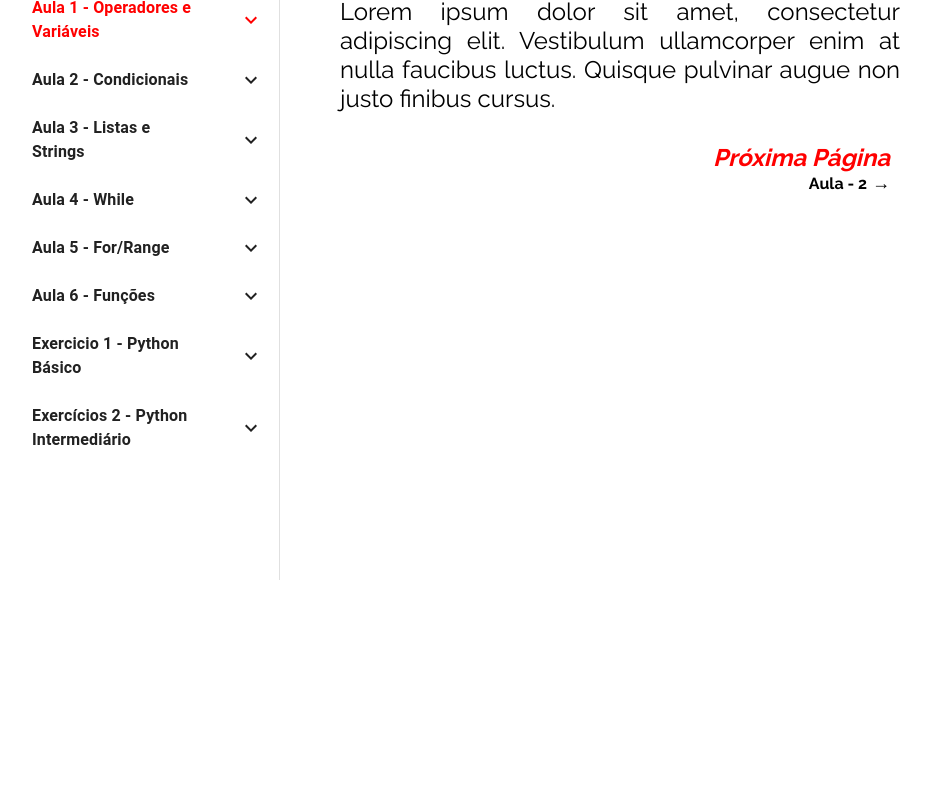
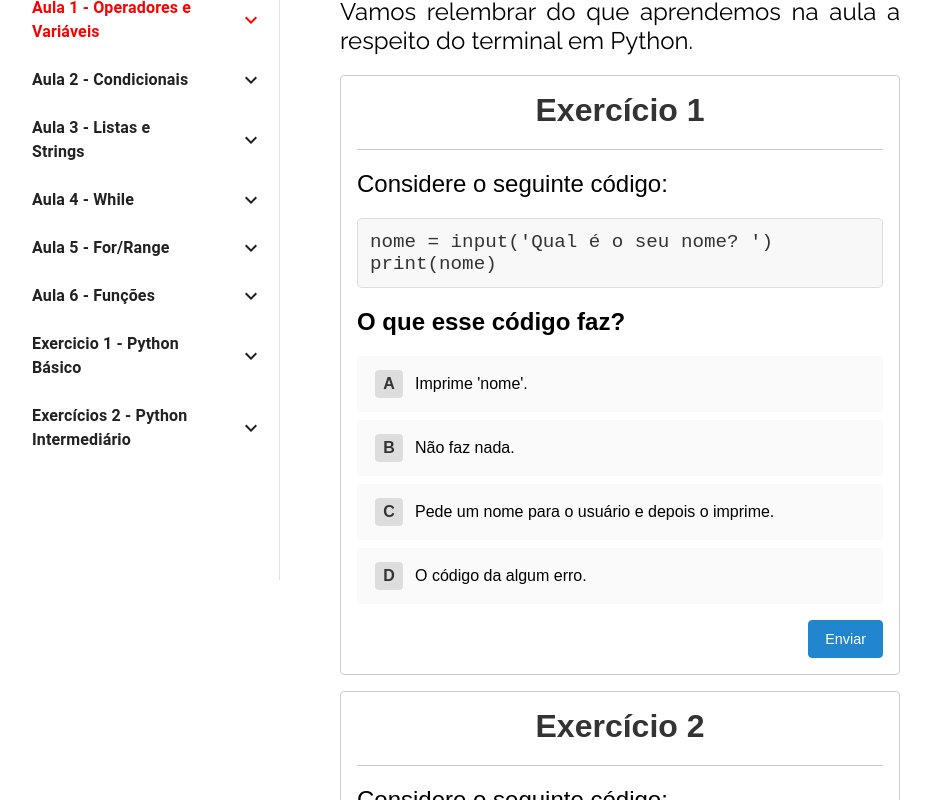
Before and after one commit to iancdesponds/front-grupo-3, a React (Vite) app in the folder Projeto-Informar/: page /aula-1/terminal in a window 1280 px wide. Shown: the part 220-1020 px from the top of the page, without its empty margins (20-951 px from the left). Before the commit the page ends 800 px from the top, so only its background shows below. Built offline with nearby package versions, Linux system fonts and the light colour scheme.

Commit message:
Update Terminal.jsx

```diff
--- a/Projeto-Informar/src/modulos/Aula-1/pages/Terminal.jsx
+++ b/Projeto-Informar/src/modulos/Aula-1/pages/Terminal.jsx
@@ -1,16 +1,46 @@
-import React from "react";
-import NextPage from "../../../components/Next_page";
+import React from 'react';
+import QuestionCard from '../../../components/QuestionCard';
 
 function Terminal() {
   return (
     <div>
       <h1>Aula 1 - Terminal</h1>
       <p>
-        Lorem ipsum dolor sit amet, consectetur adipiscing elit. Vestibulum
-        ullamcorper enim at nulla faucibus luctus. Quisque pulvinar augue non
-        justo finibus cursus.
+      Vamos relembrar do que aprendemos na aula a respeito do terminal em Python.
       </p>
-      <NextPage nomeDaPagina={'Aula - 2'} link={'/aula-2/inicio'}/>
+      <QuestionCard
+        questionTitle="Exercício 1"
+        questionDescription="Considere o seguinte código:"
+        codeSnippet={`nome = input('Qual é o seu nome? ')
+print(nome)`}
+        questionText="O que esse código faz?"
+        options={[
+          "Imprime 'nome'.",
+          "Não faz nada.",
+          "Pede um nome para o usuário e depois o imprime.",
+          "O código da algum erro."
+        ]}
+        correctIndex={2}
+        explanation="input('texto') pede uma informação ao usuário pelo terminal."
+        localStorageKey="exercicio1_terminal"
+      />
+      <QuestionCard
+        questionTitle="Exercício 2"
+        questionDescription="Considere o seguinte código:"
+        codeSnippet={`a = int(input('Digite um número: '))
+b = int(input('Digite outro número: '))
+print(2*a-b)`}
+        questionText="Se o usuário digitou 5 no terminal, que outro número ele terá que digitar para o código imprimir 8?"
+        options={[
+          "3",
+          "2",
+          "5",
+          "1"
+        ]}
+        correctIndex={1}
+        explanation="O variável b vai se tornar o que o usuário digitar."
+        localStorageKey="exercicio2_terminal"
+      />
     </div>
   );
 }
```
